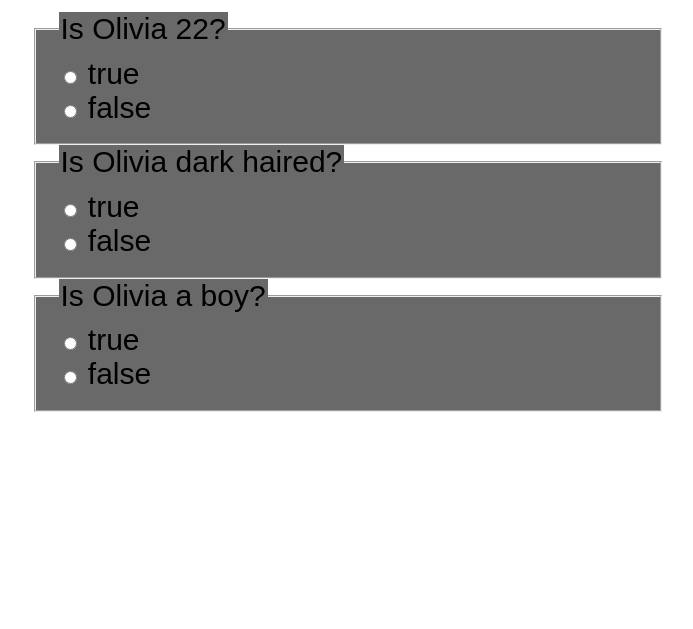
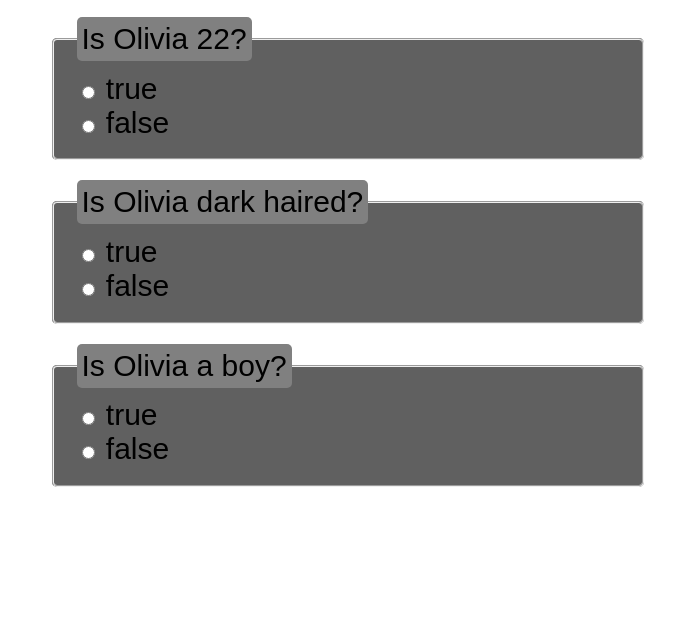
Before and after one commit to cjendeberg/js, a plain HTML site: page js1/index.html in a window 1280 px wide. Shown: the part 171-800 px from the top of the page, without its empty margins (292-985 px from the left). Drawn offline with Linux system fonts and the light colour scheme.

Commit message:
fixed som visuals

```diff
--- a/js1/mystyle.css
+++ b/js1/mystyle.css
@@ -1,5 +1,5 @@
 body {
-  background-color: dimgray;
+  background-color: #505050;
   color: floralwhite;
   font: 30px Trebuchet, sans-serif;
 }
@@ -9,8 +9,16 @@ body {
   width: 50%;
 }
 
-fieldset,legend {
-  background-color: dimgray;
+legend {
+  background-color: gray	;
+  border-radius: 5px;
+  padding: 5px;
+}
+
+fieldset {
+  margin: 20px;
+  background-color: #606060	;
+  border-radius: 5px;
 }
 
 button {
@@ -22,10 +30,11 @@ button {
   text-decoration: none;
   display: inline-block;
   font-size: 16px;
+  border-radius: 5px;
 }
 
 button:hover {
-  box-shadow: 0 3px 4px 0 rgba(0,0,0,0.24), 0 17px 50px 0 rgba(0,0,0,0.19);
+  box-shadow: 0 3px 4px 0 rgba(0,0,0,0.70), 0 17px 50px 0 rgba(0,0,0,0.70);
 }
 
 @media screen and (prefers-color-scheme: light) {
```
Also changed, not shown: js1/index.html (+0 -1 lines).
